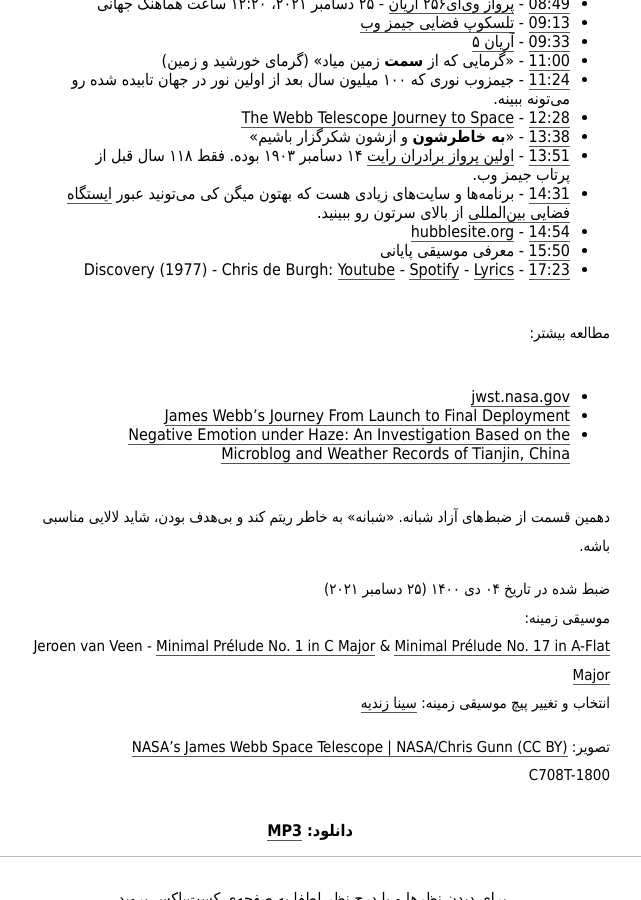
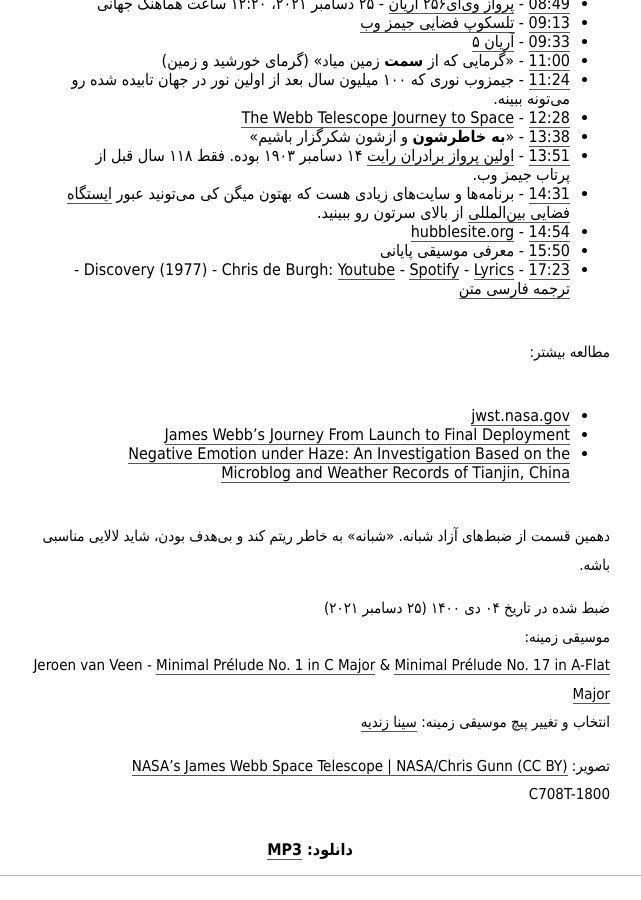
Before and after one commit to mohsend/mehsen.ir, a Jekyll site: the page built from _posts/2022-02-05-shabane-010.md, in a window 1280 px wide and 900 px high, scrolled down 1135 px. Shown: the whole window, without its empty margins (330-971 px from the left). Built offline with Jekyll 4.4.1, drawn with Linux system fonts in a browser that asks for light colours; some web fonts are replaced.

Commit message:
ADD persian translation link

```diff
--- a/_posts/2022-02-05-shabane-010.md
+++ b/_posts/2022-02-05-shabane-010.md
@@ -41,7 +41,8 @@ podcast:
 * 17:23 - Discovery (1977) - Chris de Burgh:
 [Youtube](https://www.youtube.com/watch?v=2yR3KRzHZsk&list=PLflfic2qZOnFwXMG_kqBzkzPgFyC8EMqy) -
 [Spotify](https://open.spotify.com/track/41tDv5zfO0BQXPFiER1eyO) -
-[Lyrics](https://lyricstranslate.com/fa/chris-de-burgh-discovery-lyrics.html)
+[Lyrics](https://lyricstranslate.com/fa/chris-de-burgh-discovery-lyrics.html) -
+[ترجمه فارسی متن](https://lyricstranslate.com/fa/chris-de-burgh-discovery-persian)
 
 مطالعه بیشتر:
 * [jwst.nasa.gov](https://www.jwst.nasa.gov/)
```
